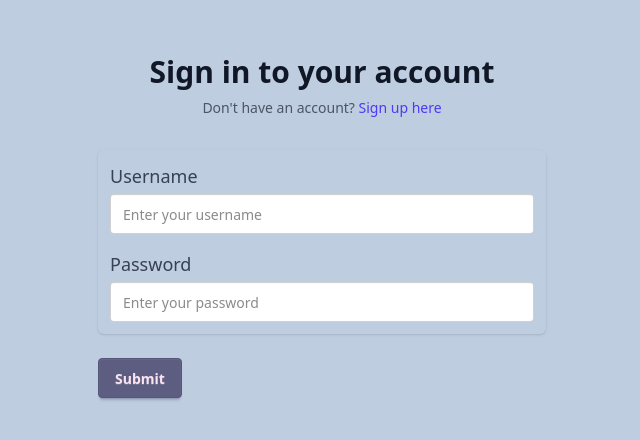
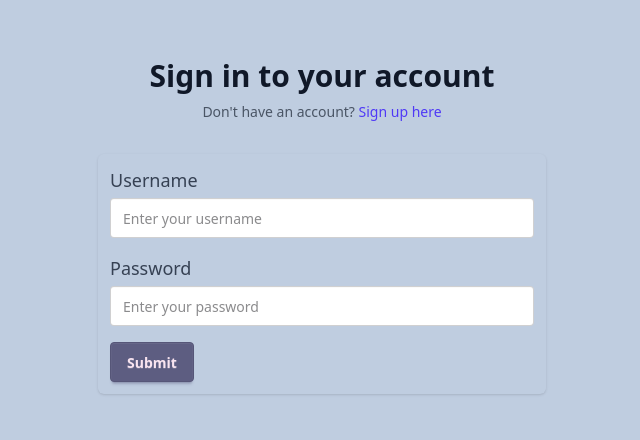
Before and after one commit to EvansMungai/UHBUI, an Angular app: page /login in a window 1280 px wide. Shown: the part 186-626 px from the top of the page, without its empty margins (318-958 px from the left). Built offline with nearby package versions, Linux system fonts and the light colour scheme.

Commit message:
refactor(auth): Refactor submit button in login page to be part of form.

```diff
--- a/src/app/shared/login/login.component.html
+++ b/src/app/shared/login/login.component.html
@@ -25,9 +25,9 @@
                     <input id="password" name="password" type="password" placeholder="Enter your password"
                         formControlName="password" class="input input-bordered input-md bg-white w-full" />
                 </div>
-            </div>
-            <div class="mt-4">
-                <app-button [buttonProps]="submitButtonProps" />
+                <div class="mt-4">
+                    <app-button [buttonProps]="submitButtonProps" />
+                </div>
             </div>
         </form>
     </div>
```
